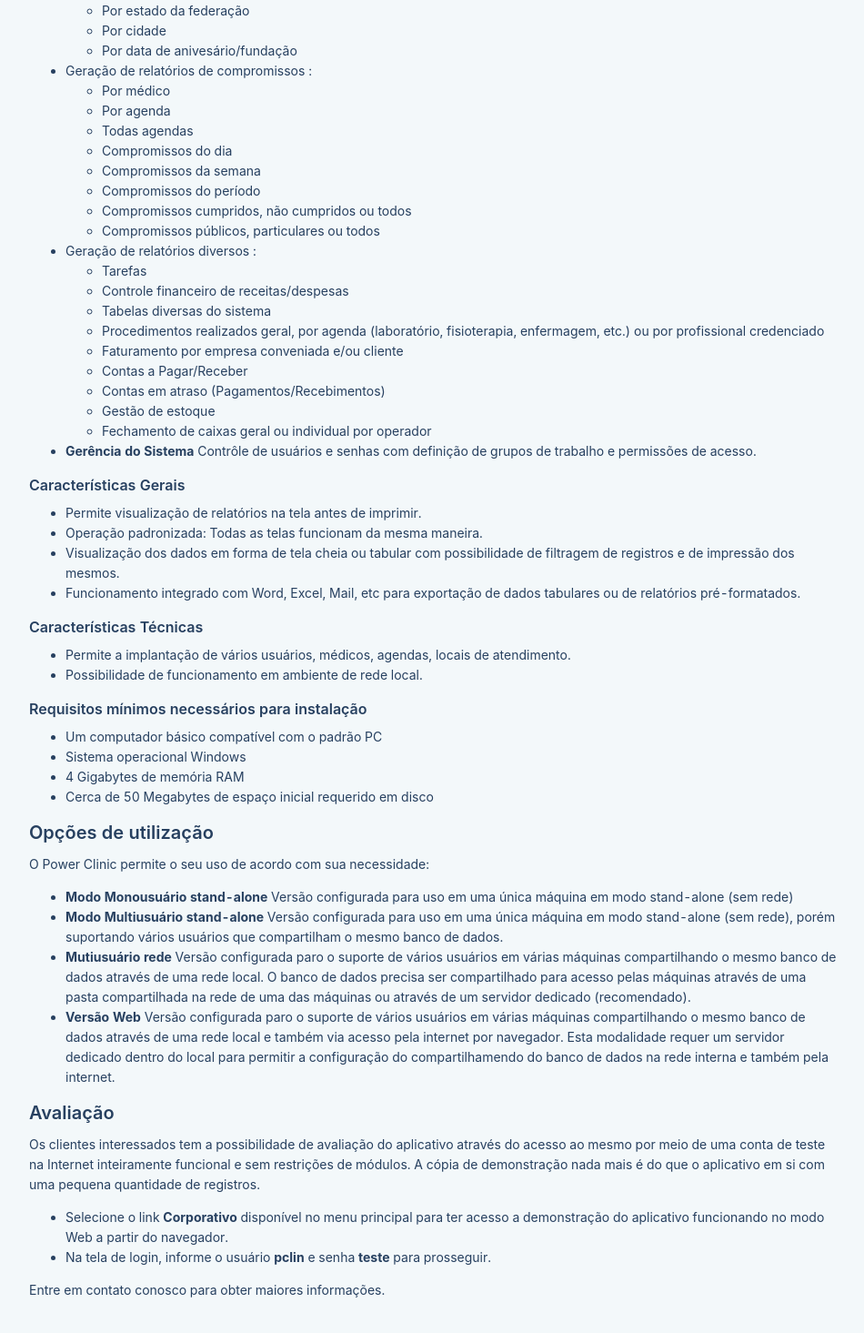
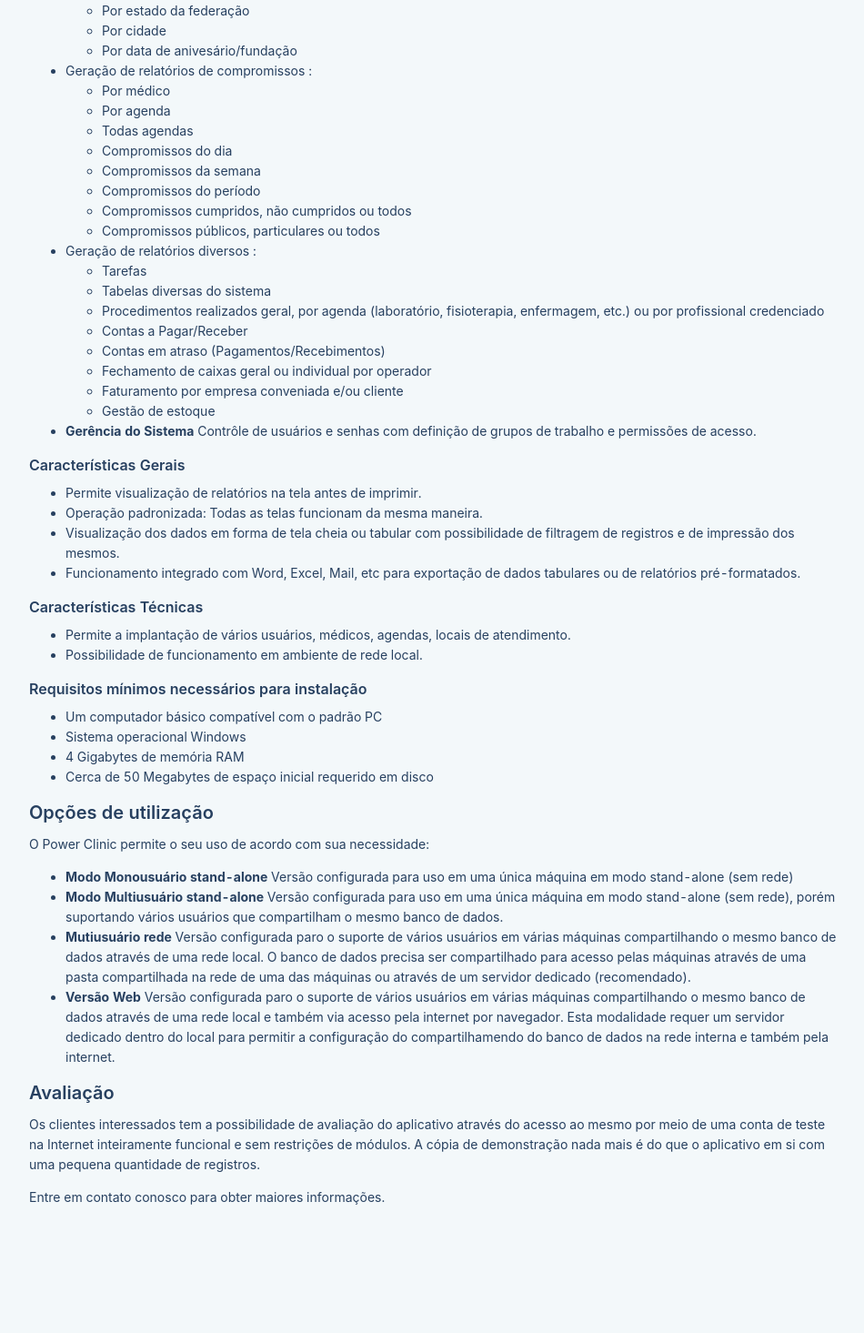
Before and after one commit to cascelli/psystems-site, a React (Create React App) app: page /aplicativos/pclinic in a window 1280 px wide. Shown: the part 3603-5068 px from the top of the page at 91% size, without its empty margins (261-1211 px from the left). After the commit the page ends 4992 px from the top, so only its background shows below. Built offline with nearby package versions, Linux system fonts and the light colour scheme.

Commit message:
Atualizacoes Descrição de aplicativos - Removido informação de acesso a demonstracao dos aplicativoa a partir da homepage. O acesso ficará restrito aos representantes de vendas para demonstração quando solicitados por clientes

```diff
--- a/src/app/features/PAppts.tsx
+++ b/src/app/features/PAppts.tsx
@@ -143,7 +143,7 @@
         demonstração nada mais é do que o aplicativo em si com uma pequena
         quantidade de registros.
       </Paragraph>
-      <ul>
+      {/* <ul>
         <li>
           Selecione o link <b>Corporativo</b> disponível no menu principal para
           ter acesso a demonstração do aplicativo funcionando no modo Web a
@@ -153,7 +153,7 @@
           Na tela de login, informe o usuário <b>pappts</b> e senha <b>teste</b>{' '}
           para prosseguir.
         </li>
-      </ul>
+      </ul> */}
       <Paragraph>
         Entre em contato conosco para obter maiores informações.
       </Paragraph>
--- a/src/app/features/PClinic.tsx
+++ b/src/app/features/PClinic.tsx
@@ -320,17 +320,16 @@
         <li>Geração de relatórios diversos :</li>
         <ul>
           <li>Tarefas</li>
-          <li>Controle financeiro de receitas/despesas</li>
           <li>Tabelas diversas do sistema</li>
           <li>
             Procedimentos realizados geral, por agenda (laboratório,
             fisioterapia, enfermagem, etc.) ou por profissional credenciado
           </li>
-          <li>Faturamento por empresa conveniada e/ou cliente</li>
           <li>Contas a Pagar/Receber</li>
           <li>Contas em atraso (Pagamentos/Recebimentos)</li>
+          <li>Fechamento de caixas geral ou individual por operador</li>
+          <li>Faturamento por empresa conveniada e/ou cliente</li>
           <li>Gestão de estoque</li>
-          <li>Fechamento de caixas geral ou individual por operador</li>
         </ul>
         <li>
           <b>Gerência do Sistema</b> Contrôle de usuários e senhas com definição
@@ -405,7 +404,7 @@
         demonstração nada mais é do que o aplicativo em si com uma pequena
         quantidade de registros.
       </Paragraph>
-      <ul>
+      {/* <ul>
         <li>
           Selecione o link <b>Corporativo</b> disponível no menu principal para
           ter acesso a demonstração do aplicativo funcionando no modo Web a
@@ -415,7 +414,7 @@
           Na tela de login, informe o usuário <b>pclin</b> e senha <b>teste</b>{' '}
           para prosseguir.
         </li>
-      </ul>
+      </ul> */}
       <Paragraph>
         Entre em contato conosco para obter maiores informações.
       </Paragraph>{' '}
--- a/src/app/features/PCont.tsx
+++ b/src/app/features/PCont.tsx
@@ -153,7 +153,7 @@
         demonstração nada mais é do que o aplicativo em si com uma pequena
         quantidade de registros.
       </Paragraph>
-      <ul>
+      {/* <ul>
         <li>
           Selecione o link <b>Corporativo</b> disponível no menu principal para
           ter acesso a demonstração do aplicativo funcionando no modo
@@ -163,7 +163,7 @@
           Na tela de login, informe o usuário <b>pcont</b> e senha <b>teste</b>{' '}
           para prosseguir.
         </li>
-      </ul>
+      </ul> */}
       <Paragraph>
         Entre em contato conosco para obter maiores informações.
       </Paragraph>
--- a/src/app/features/PFA.tsx
+++ b/src/app/features/PFA.tsx
@@ -187,7 +187,7 @@
         demonstração nada mais é do que o aplicativo em si com uma pequena
         quantidade de registros.
       </Paragraph>
-      <ul>
+      {/* <ul>
         <li>
           Selecione o link <b>Corporativo</b> disponível no menu principal para
           ter acesso a demonstração do aplicativo funcionando no modo Web a
@@ -197,7 +197,7 @@
           Na tela de login, informe o usuário <b>pfa</b> e senha <b>teste</b>{' '}
           para prosseguir.
         </li>
-      </ul>
+      </ul> */}
       <Paragraph>
         Entre em contato conosco para obter maiores informações.
       </Paragraph>{' '}
--- a/src/app/features/PMed.tsx
+++ b/src/app/features/PMed.tsx
@@ -189,7 +189,7 @@
         demonstração nada mais é do que o aplicativo em si com uma pequena
         quantidade de registros.
       </Paragraph>
-      <ul>
+      {/* <ul>
         <li>
           Selecione o link <b>Corporativo</b> disponível no menu principal para
           ter acesso a demonstração do aplicativo funcionando no modo Web a
@@ -199,7 +199,7 @@
           Na tela de login, informe o usuário <b>pmed</b> e senha <b>teste</b>{' '}
           para prosseguir.
         </li>
-      </ul>
+      </ul> */}
       <Paragraph>
         Entre em contato conosco para obter maiores informações.
       </Paragraph>
--- a/src/app/features/PPack.tsx
+++ b/src/app/features/PPack.tsx
@@ -322,7 +322,7 @@
         demonstração nada mais é do que o aplicativo em si com uma pequena
         quantidade de registros.
       </Paragraph>
-      <ul>
+      {/* <ul>
         <li>
           Selecione o link <b>Corporativo</b> disponível no menu principal para
           ter acesso a demonstração do aplicativo funcionando no modo Web a
@@ -332,7 +332,7 @@
           Na tela de login, informe o usuário <b>ppack</b> e senha <b>teste</b>{' '}
           para prosseguir.
         </li>
-      </ul>
+      </ul> */}
       <Paragraph>
         Entre em contato conosco para obter maiores informações.
       </Paragraph>
--- a/src/app/features/PProc.tsx
+++ b/src/app/features/PProc.tsx
@@ -237,7 +237,7 @@
         demonstração nada mais é do que o aplicativo em si com uma pequena
         quantidade de registros.
       </Paragraph>
-      <ul>
+      {/* <ul>
         <li>
           Selecione o link <b>Corporativo</b> disponível no menu principal para
           ter acesso a demonstração do aplicativo funcionando no modo Web a
@@ -247,7 +247,7 @@
           Na tela de login, informe o usuário <b>pproc</b> e senha <b>teste</b>{' '}
           para prosseguir.
         </li>
-      </ul>
+      </ul> */}
       <Paragraph>
         Entre em contato conosco para obter maiores informações.
       </Paragraph>
```
